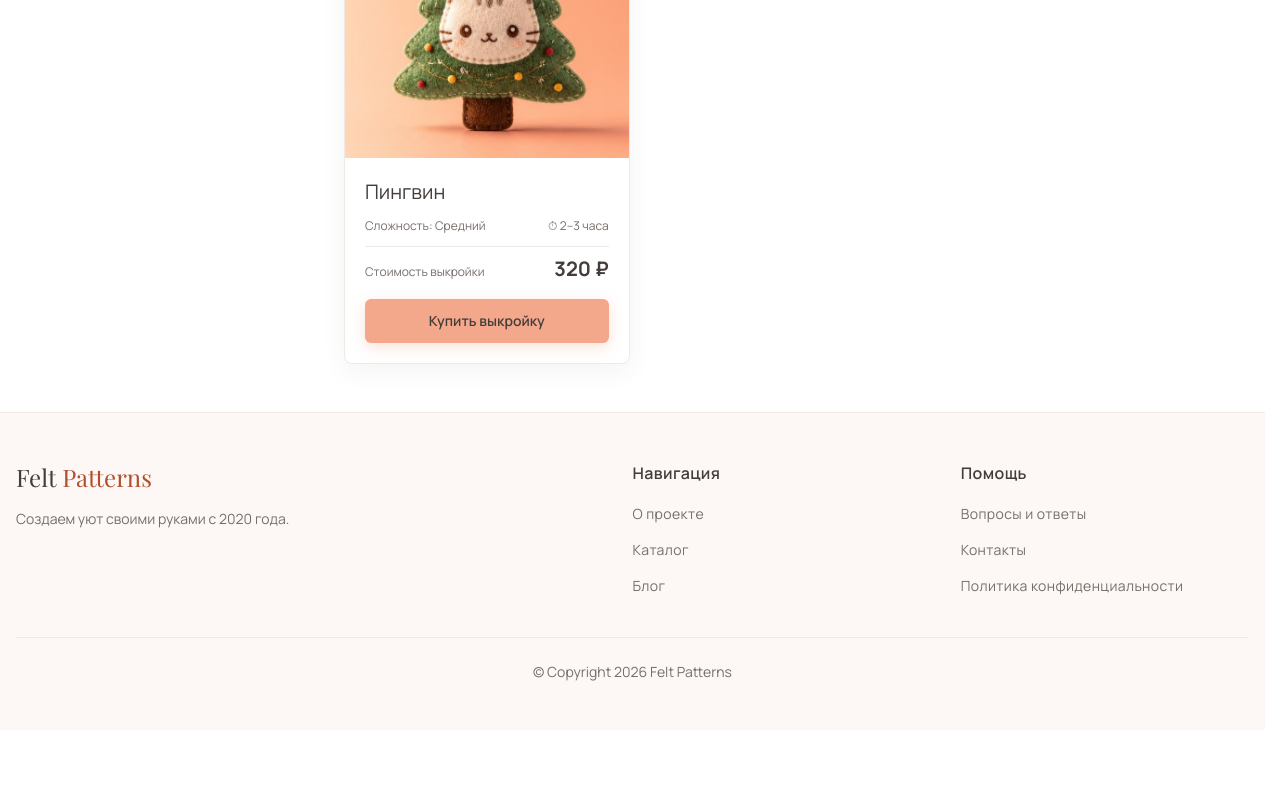
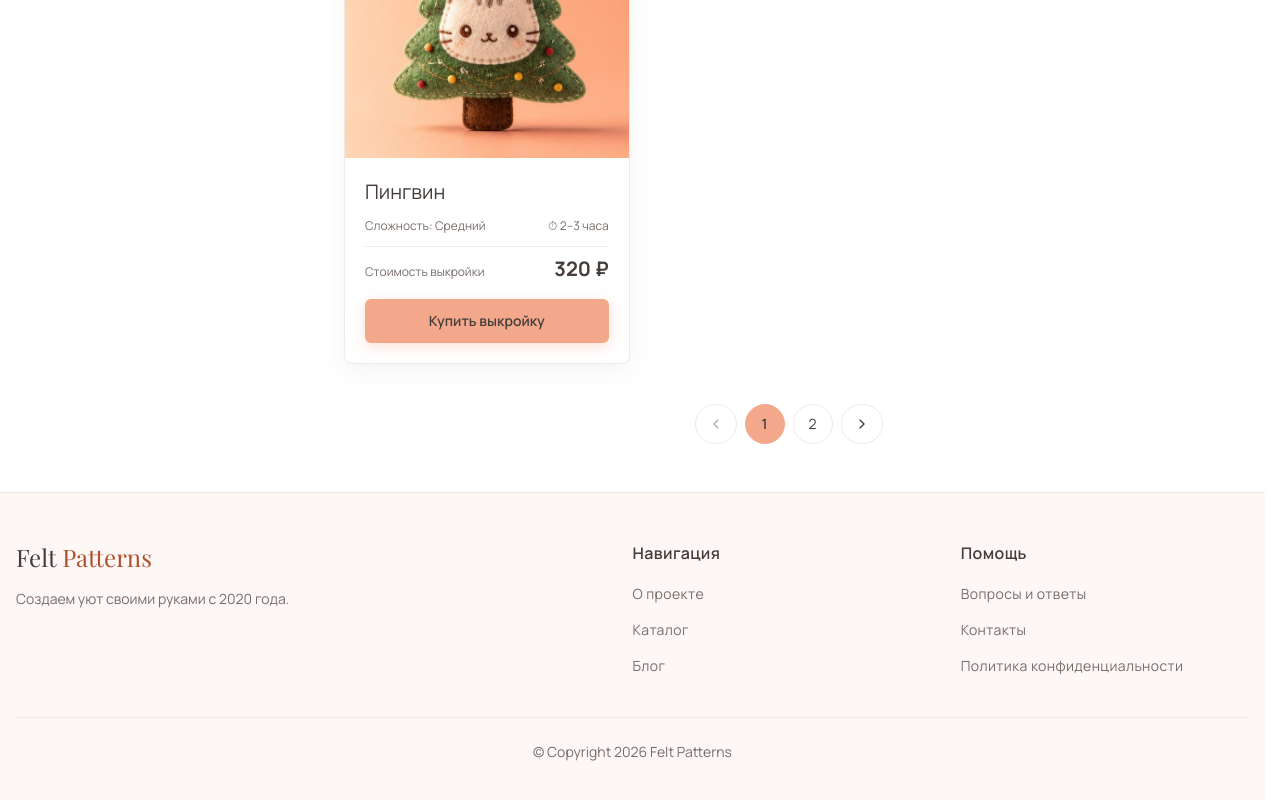
Before and after one commit to EkaterinaVag/patterns-shop, a Next.js app: page /patterns in a window 1280 px wide. Shown: the part 3077-3877 px from the top of the page. Before the commit the page ends 3807 px from the top, so only its background shows below. Built offline with nearby package versions, Linux system fonts and the light colour scheme.

Commit message:
feat(ui): add pagination component markup

```diff
--- a/src/pages/catalog/ui/CatalogPage.tsx
+++ b/src/pages/catalog/ui/CatalogPage.tsx
@@ -1,9 +1,12 @@
+import { Suspense } from 'react';
+
 import { FilterSidebar } from './filters/FilterSidebar';
 import { CatalogToolbar } from './toolbar/CatalogToolbar';
 
 import { BreadcrumbItem, Breadcrumbs } from '@/shared/ui';
 import { MOCK_PATTERNS } from '@/shared/api';
 import { CatalogGrid } from './CatalogGrid';
+import { Pagination } from './Pagination';
 
 const breadcrumbs: BreadcrumbItem[] = [
     { label: 'Главная', href: '/' },
@@ -11,6 +14,7 @@ const breadcrumbs: BreadcrumbItem[] = [
 ];
 
 const title = 'Каталог выкроек'
+const totalPages = 2
 
 export function CatalogPage() {
     return (
@@ -42,6 +46,10 @@ export function CatalogPage() {
                         <div>
                             <CatalogToolbar count={MOCK_PATTERNS.length} />
                             <CatalogGrid patterns={MOCK_PATTERNS} />
+                            {/* useSearchParams требует Suspense при статическом пререндере */}
+                            <Suspense fallback={<div aria-hidden="true" className="mt-10 h-10" />}>
+                                <Pagination totalPages={totalPages} />
+                            </Suspense>
                         </div>
                     </div>
                 </div>
--- /dev/null
+++ b/src/pages/catalog/ui/Pagination.tsx
@@ -0,0 +1,104 @@
+'use client';
+
+import Link from 'next/link';
+import { usePathname, useSearchParams } from 'next/navigation';
+
+interface PaginationProps {
+  totalPages: number;
+}
+
+const buttonClass =
+  'flex h-10 min-w-10 items-center justify-center rounded-full border px-3 text-sm transition-colors';
+
+function Arrow({
+  href,
+  direction,
+  disabled,
+}: {
+  href: string;
+  direction: 'prev' | 'next';
+  disabled: boolean;
+}) {
+  const icon = (
+    <svg
+      width="16"
+      height="16"
+      viewBox="0 0 24 24"
+      fill="none"
+      stroke="currentColor"
+      strokeWidth="2"
+      strokeLinecap="round"
+      strokeLinejoin="round"
+      aria-hidden="true"
+    >
+      <polyline points={direction === 'prev' ? '15 18 9 12 15 6' : '9 18 15 12 9 6'} />
+    </svg>
+  );
+
+  if (disabled) {
+    return (
+      <span aria-hidden="true" className={`${buttonClass} border-border text-subtle`}>
+        {icon}
+      </span>
+    );
+  }
+
+  return (
+    <Link
+      href={href}
+      aria-label={direction === 'prev' ? 'Предыдущая страница' : 'Следующая страница'}
+      className={`${buttonClass} border-border text-ink hover:border-blush`}
+    >
+      {icon}
+    </Link>
+  );
+}
+
+export function Pagination({ totalPages }: PaginationProps) {
+  const pathname = usePathname() ?? '/patterns';
+  const searchParams = useSearchParams();
+
+  const currentPage = Number(searchParams?.get('page')) || 1;
+  const safePage = Math.min(Math.max(currentPage, 1), totalPages);
+
+  const createPageURL = (pageNumber: number) => {
+    const params = new URLSearchParams(searchParams ?? undefined);
+
+    // первую страницу не пишем в URL
+    if (pageNumber <= 1) params.delete('page');
+    else params.set('page', String(pageNumber));
+
+    const query = params.toString();
+    return query ? `${pathname}?${query}` : pathname;
+  };
+
+  if (totalPages <= 1) return null;
+
+  return (
+    <nav aria-label="Пагинация" className="mt-10 flex items-center justify-center gap-2">
+      <Arrow href={createPageURL(safePage - 1)} direction="prev" disabled={safePage <= 1} />
+
+      {Array.from({ length: totalPages }, (_, i) => i + 1).map((page) =>
+        page === safePage ? (
+          <span
+            key={page}
+            aria-current="page"
+            className={`${buttonClass} border-blush bg-blush font-semibold text-ink`}
+          >
+            {page}
+          </span>
+        ) : (
+          <Link
+            key={page}
+            href={createPageURL(page)}
+            className={`${buttonClass} border-border text-ink hover:border-blush`}
+          >
+            {page}
+          </Link>
+        ),
+      )}
+
+      <Arrow href={createPageURL(safePage + 1)} direction="next" disabled={safePage >= totalPages} />
+    </nav>
+  );
+}
```
